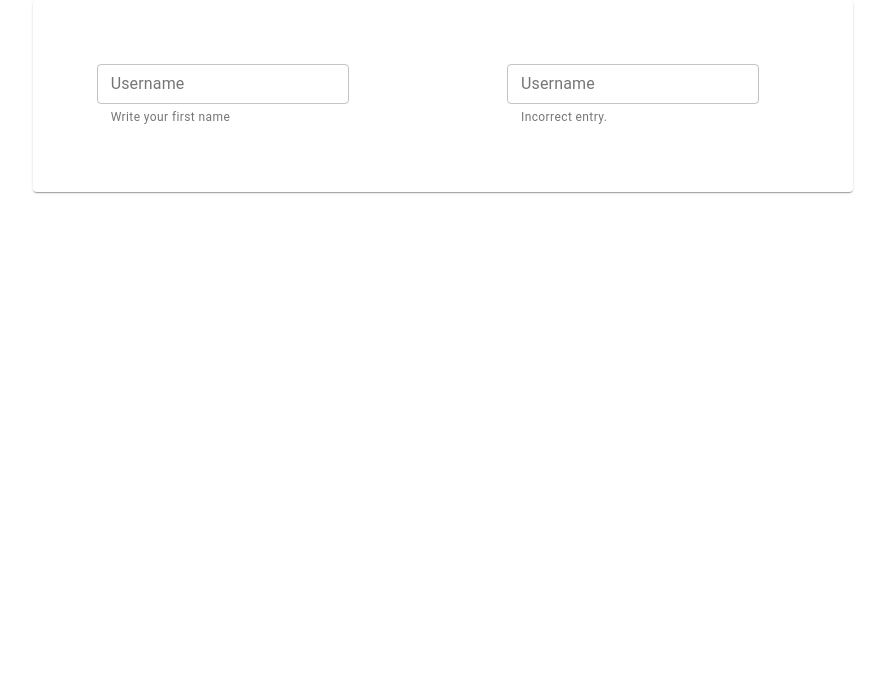
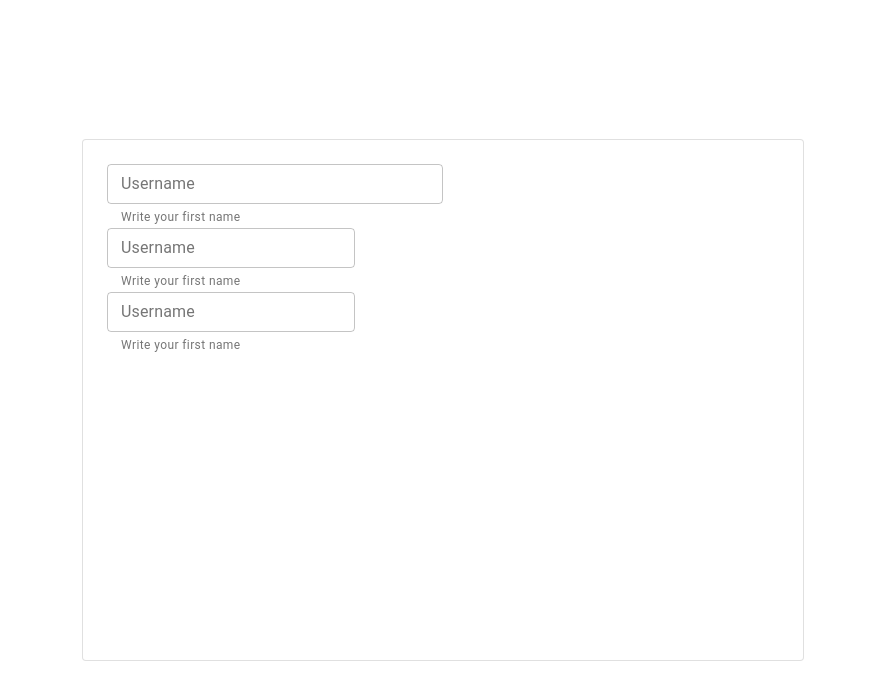
Before and after one commit to AmrAhmedA/Gmail-Registration-UI, a React (Create React App) app: page / in a window 1280 px wide. Shown: the top 700 px of the page, without its empty margins (197-1082 px from the left). Built offline with nearby package versions, Linux system fonts and the light colour scheme.

Commit message:
Add grid structure

```diff
--- a/src/App.js
+++ b/src/App.js
@@ -1,55 +1,36 @@
 import React from 'react';
 import './App.css';
 import 'bootstrap/dist/css/bootstrap.css';
+import RegisterForm from "./components/registerForm"
+import Paper from "@material-ui/core/Paper";
 import { makeStyles } from '@material-ui/core/styles';
-import TextField from '@material-ui/core/TextField';
-import Paper from '@material-ui/core/Paper';
-import Input from "./components/input"
-
+import Grid from "@material-ui/core/Grid";
 
 const useStyles = makeStyles((theme) => ({
   root: {
-    '& > *': {
-      margin: theme.spacing(8),
-      width: '25ch',
+    "& > *": {
+      // margin: theme.spacing(5),
+      padding: theme.spacing(3),
+      width: theme.spacing(90),
+      height: theme.spacing(65),
     },
   },
 }));
 
-
 function App() {
   const classes = useStyles();
 
-  return (
-    <div className="container" style={{
-      display: "flex",
-      justifyContent: "center",
-      alignItems: "center",
-    }}>
-      <Paper>
-        <div className="row">
-          <div className="col-sm">
-            <form className={classes.root} noValidate autoComplete="off">
-              <Input id="username" name="username" placeholder="Username" label="Username" helperText="Write your first name" />
-            </form>
-          </div>
-          <div className="col-sm">
-            <form className={classes.root} noValidate autoComplete="off">
-              <TextField size="small" id="outlined-basic" label="Username" placeholder="AmrAhmed" variant="outlined" helperText="Incorrect entry."
-              />
-            </form>
-          </div>
-          <div className="col-sm">
-            <form className={classes.root} noValidate autoComplete="off">
-              {/*
-            <TextField size="small" id="outlined-basic" label="Username" placeholder="AmrAhmed" variant="outlined" helperText="Incorrect entry."
-            /> */}
-            </form>
-          </div>
-        </div>
-      </Paper>
-    </div>
-  );
+  return (<Grid container
+    spacing={0}
+    direction="column"
+    alignItems="center"
+    justify="center"
+    style={{ minHeight: '100vh' }}>
+
+    <Paper variant="outlined" elevation={2} className={classes.root}>
+      <RegisterForm />
+    </Paper>
+  </Grid>);
 }
 
 export default App;
--- /dev/null
+++ b/src/components/registerForm.jsx
@@ -0,0 +1,61 @@
+import React from "react";
+import { makeStyles } from "@material-ui/core/styles";
+// import TextField from "@material-ui/core/TextField";
+// import Paper from "@material-ui/core/Paper";
+import Input from "./input";
+import Grid from "@material-ui/core/Grid";
+import FormControl from "@material-ui/core/FormControl";
+
+const useStyles = makeStyles((theme) => ({
+  root: {
+    "& > *": {
+      flexGrow: 1,
+
+      // margin: theme.spacing(3),
+      width: "100%",
+    },
+    margin: {
+      margin: theme.spacing(1),
+    },
+  },
+}));
+const RegisterForm = () => {
+  const classes = useStyles();
+
+  return (
+    // <Paper className={classes.root}>
+    <form className={classes.root} noValidate autoComplete="off">
+      <Grid container>
+        <Grid item xs={6}>
+          <FormControl fullWidth>
+            <Input
+              id="username"
+              name="username"
+              label="Username"
+              helperText="Write your first name"
+            />
+          </FormControl>
+          <FormControl>
+            <Input
+              id="username"
+              name="username"
+              label="Username"
+              helperText="Write your first name"
+            />
+          </FormControl>
+          <FormControl>
+            <Input
+              id="username"
+              name="username"
+              label="Username"
+              helperText="Write your first name"
+            />
+          </FormControl>
+        </Grid>
+        <Grid item xs={4}></Grid>
+      </Grid>
+    </form>
+  );
+};
+
+export default RegisterForm;
```
